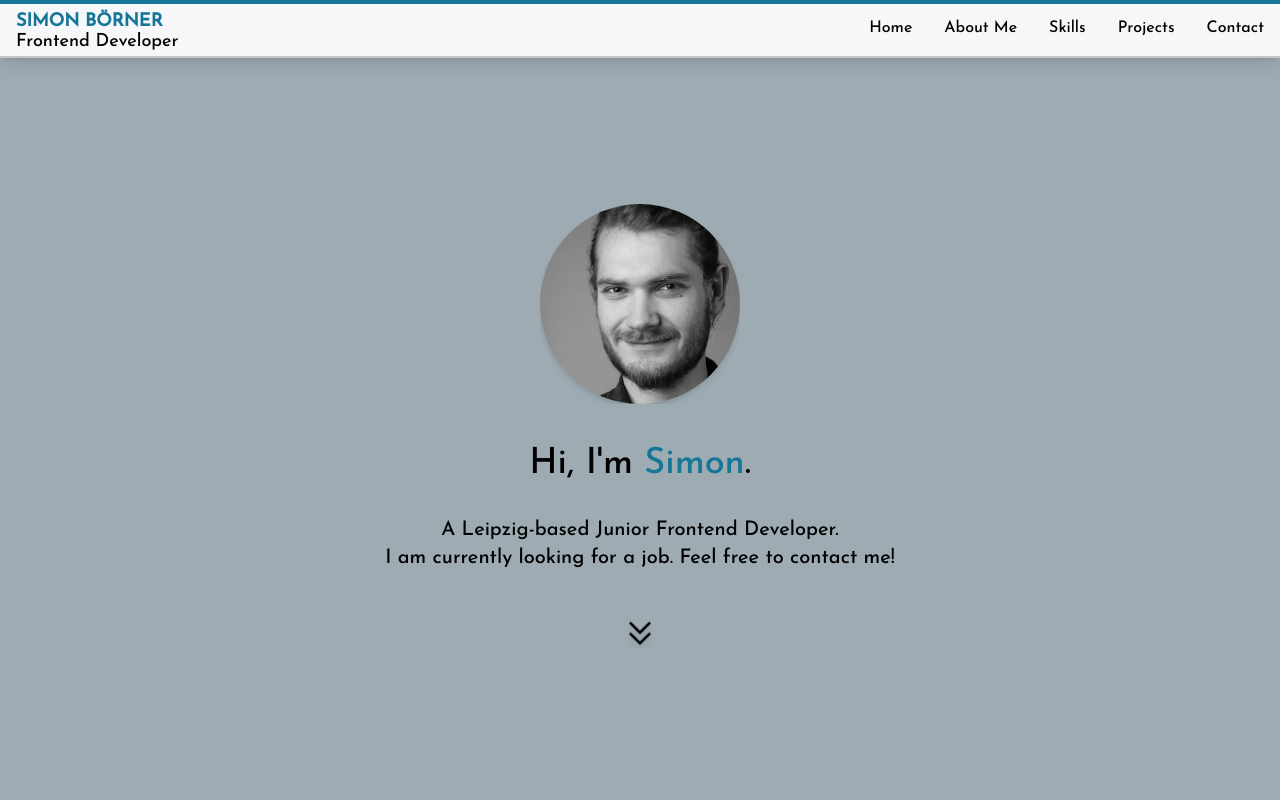
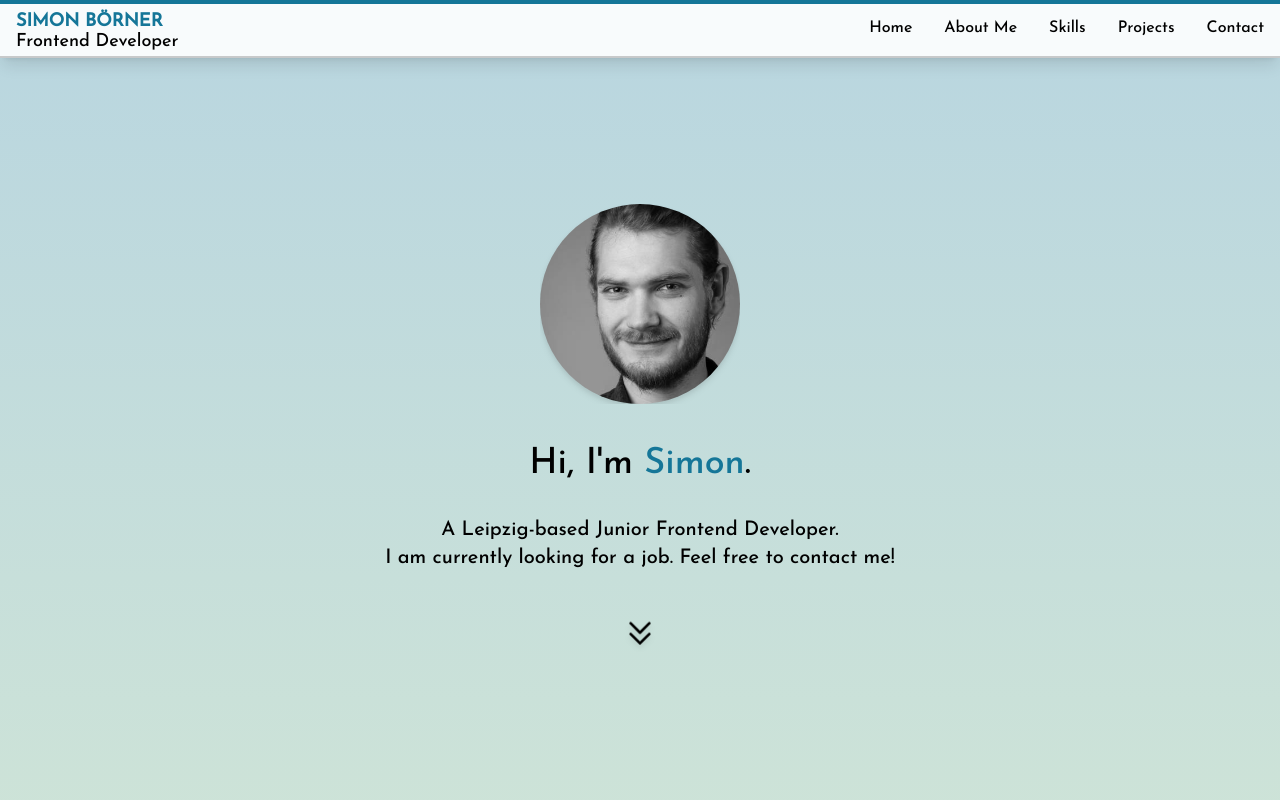
Before and after one commit to SimonBoerner/portfolio-nextjs, a Next.js app: page / in a window 1280 px wide. Shown: the top 800 px of the page. Built offline with nearby package versions, Linux system fonts and the light colour scheme; what @beaubus/svg-patterns-for-tailwindcss would draw is missing.

Commit message:
add cv links

```diff
--- a/Components/Contact.tsx
+++ b/Components/Contact.tsx
@@ -8,7 +8,7 @@ const Contact = () => {
     <div
       id="contact"
       className="min-h-screen bg-gradient-to-b from-palette1/30 to-black/30 relative snap-center flex flex-col justify-center items-center"
-      onClick={() => setShowLangOptions((showLangOptions) => !showLangOptions)}
+      onClick={() => setShowLangOptions(false)}
     >
       <div className="flex justify-center items-center">
         <h1 className="absolute top-20 left-6 text-2xl text-black">
@@ -66,7 +66,7 @@ const Contact = () => {
             <Popover.Panel className="absolute z-10">
               <div className="flex flex-col justify-evenly">
                 <a
-                  href="https://drive.google.com/file/d/1q2e7z8YrylyKkV3XqF6mTNo64fJugnag/view?usp=sharing"
+                  href="https://drive.google.com/file/d/1UXtWCiR2hj-IozzgFtAvOemqjkoYWAnP/view?usp=sharing"
                   target="_blank"
                   rel="noreferrer"
                   className=" bg-palette2 text-white pt-4 pb-3 px-8 rounded-full whitespace-nowrap hover:bg-opacity-90 text-center mb-3 w-52"
@@ -74,7 +74,7 @@ const Contact = () => {
                   German Version
                 </a>
                 <a
-                  href="/engagement"
+                  href="https://drive.google.com/file/d/1bsf4Z6gpv43zCWo4okd7PK8qo1bEMeSJ/view?usp=sharing"
                   target="_blank"
                   rel="noreferrer"
                   className="bg-palette1 text-white pt-4 pb-3 px-8 rounded-full whitespace-nowrap hover:bg-opacity-90 text-center w-52"
--- a/Components/Hero.tsx
+++ b/Components/Hero.tsx
@@ -7,7 +7,7 @@ const Hero = () => {
   return (
     <div
       id="home"
-      className="bg-palette21 relative min-h-screen flex flex-col items-center justify-center xs:pt-20 snap-start"
+      className="bg-gradient-to-b from-palette1/30 to-palette2/30 relative min-h-screen flex flex-col items-center justify-center xs:pt-20 snap-start"
     >
       <motion.div
         className="w-[200px] h-[200px]"
```
